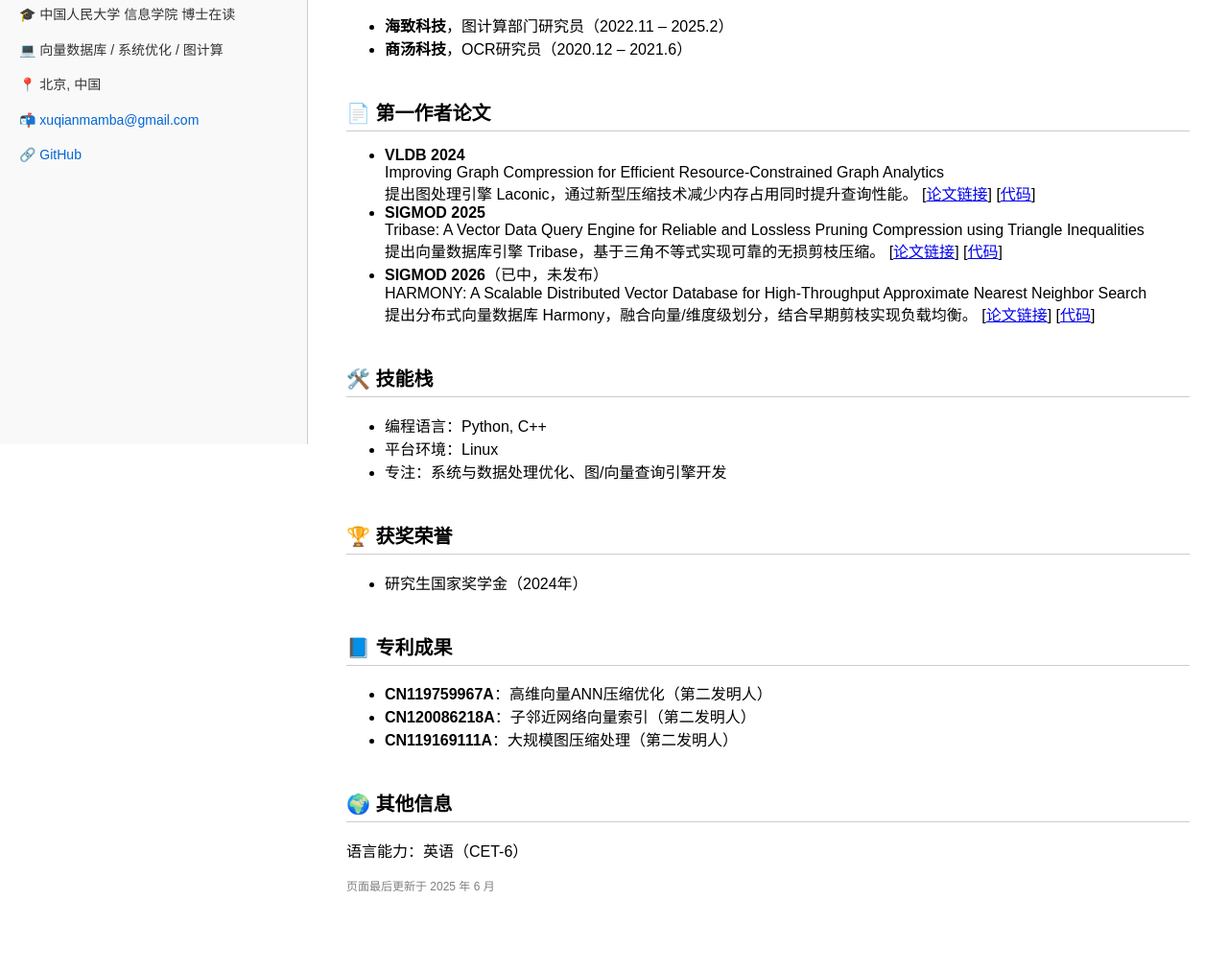
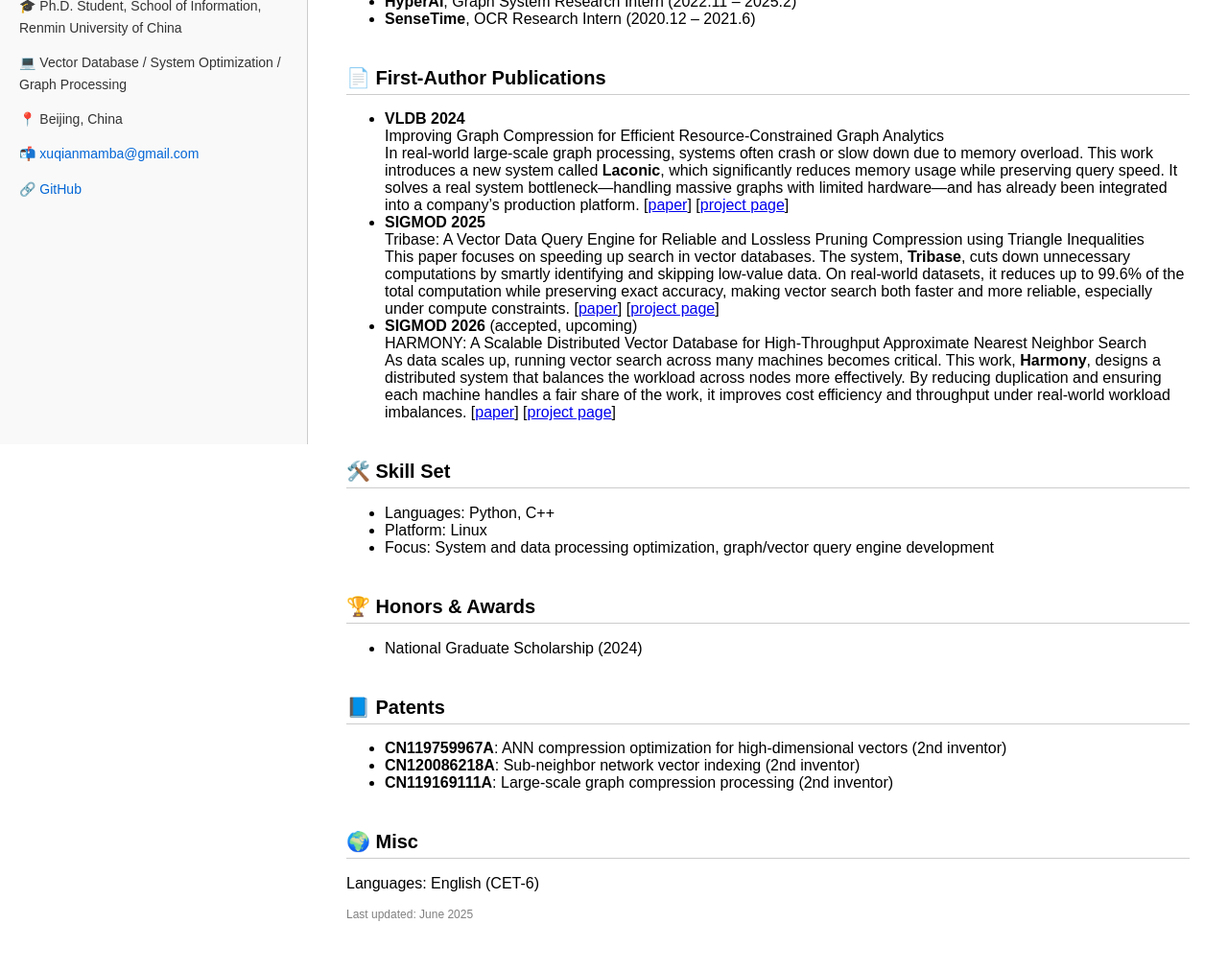
Before and after one commit to xuqianmamba/Profile, a plain HTML site: page index.html in a window 1280 px wide. Shown: the part 397-1409 px from the top of the page at 96% size. Before the commit the page ends 1380 px from the top, so only its background shows below. Drawn offline with Linux system fonts and the light colour scheme.

Commit message:
Update index.html

```diff
--- a/index.html
+++ b/index.html
@@ -1,8 +1,8 @@
 <!DOCTYPE html>
-<html lang="zh">
+<html lang="en">
 <head>
   <meta charset="UTF-8">
-  <title>Qian Xu 许骞</title>
+  <title>Qian Xu</title>
   <style>
     body {
       font-family: sans-serif;
@@ -49,71 +49,71 @@
 <body>
   <div class="sidebar">
     <img src="https://raw.githubusercontent.com/xuqianmamba/Profile/main/%E7%AE%80%E5%8E%86%E7%85%A7%E7%89%87.jpg" alt="Qian Xu">
-    <h1>许骞 / Qian Xu</h1>
-    <p>🎓 中国人民大学 信息学院 博士在读</p>
-    <p>💻 向量数据库 / 系统优化 / 图计算</p>
-    <p>📍 北京, 中国</p>
+    <h1>Qian Xu</h1>
+    <p>🎓 Ph.D. Student, School of Information, Renmin University of China</p>
+    <p>💻 Vector Database / System Optimization / Graph Processing</p>
+    <p>📍 Beijing, China</p>
     <p>📬 <a href="mailto:xuqianmamba@gmail.com">xuqianmamba@gmail.com</a></p>
     <p>🔗 <a href="https://github.com/xuqianmamba">GitHub</a></p>
   </div>
 
   <div class="main">
-    <h2>🧠 简介</h2>
-    <p>我目前是中国人民大学计算机学院博士在读，研究方向涵盖图计算系统、向量数据库和压缩技术。关注在资源受限场景下提升查询性能与系统吞吐量，致力于系统级优化与高效索引方法的设计实现。</p>
+    <h2>🧠 About Me</h2>
+    <p>I am currently a Ph.D. student in the School of Information, Renmin University of China. My research focuses on graph systems, vector databases, and compression techniques, aiming to boost query performance and system throughput in resource-constrained environments through system-level optimization and efficient indexing.</p>
 
-    <h2>🎓 教育经历</h2>
+    <h2>🎓 Education</h2>
     <ul>
-      <li><strong>中国人民大学</strong>，计算机科学与技术，博士（2023.9 – 至今）</li>
-      <li><strong>中国人民大学</strong>，计算机科学与技术，学士（2019.9 – 2023.6）</li>
+      <li><strong>Renmin University of China</strong>, Ph.D. in Computer Science (2023.9 – present)</li>
+      <li><strong>Renmin University of China</strong>, B.Sc. in Computer Science (2019.9 – 2023.6)</li>
     </ul>
 
-    <h2>💼 工作经历</h2>
+    <h2>💼 Experience</h2>
     <ul>
-      <li><strong>海致科技</strong>，图计算部门研究员（2022.11 – 2025.2）</li>
-      <li><strong>商汤科技</strong>，OCR研究员（2020.12 – 2021.6）</li>
+      <li><strong>HyperAI</strong>, Graph System Research Intern (2022.11 – 2025.2)</li>
+      <li><strong>SenseTime</strong>, OCR Research Intern (2020.12 – 2021.6)</li>
     </ul>
 
-    <h2>📄 第一作者论文</h2>
+    <h2>📄 First-Author Publications</h2>
     <ul>
       <li><strong>VLDB 2024</strong><br>
         Improving Graph Compression for Efficient Resource-Constrained Graph Analytics<br>
-        提出图处理引擎 Laconic，通过新型压缩技术减少内存占用同时提升查询性能。
-        [<a href="https://dl.acm.org/doi/abs/10.14778/3665844.3665852">论文链接</a>] [<a href="https://github.com/xuqianmamba/Laconic">代码</a>]
+        In real-world large-scale graph processing, systems often crash or slow down due to memory overload. This work introduces a new system called <strong>Laconic</strong>, which significantly reduces memory usage while preserving query speed. It solves a real system bottleneck—handling massive graphs with limited hardware—and has already been integrated into a company’s production platform.
+        [<a href="https://dl.acm.org/doi/abs/10.14778/3665844.3665852">paper</a>] [<a href="https://github.com/xuqianmamba/Laconic">project page</a>]
       </li>
       <li><strong>SIGMOD 2025</strong><br>
         Tribase: A Vector Data Query Engine for Reliable and Lossless Pruning Compression using Triangle Inequalities<br>
-        提出向量数据库引擎 Tribase，基于三角不等式实现可靠的无损剪枝压缩。
-        [<a href="https://dl.acm.org/doi/10.1145/3709743">论文链接</a>] [<a href="https://github.com/xuqianmamba/Tribase">代码</a>]
+        This paper focuses on speeding up search in vector databases. The system, <strong>Tribase</strong>, cuts down unnecessary computations by smartly identifying and skipping low-value data. On real-world datasets, it reduces up to 99.6% of the total computation while preserving exact accuracy, making vector search both faster and more reliable, especially under compute constraints.
+        [<a href="https://dl.acm.org/doi/10.1145/3709743">paper</a>] [<a href="https://github.com/xuqianmamba/Tribase">project page</a>]
       </li>
-      <li><strong>SIGMOD 2026</strong>（已中，未发布）<br>
+      <li><strong>SIGMOD 2026</strong> (accepted, upcoming)<br>
         HARMONY: A Scalable Distributed Vector Database for High-Throughput Approximate Nearest Neighbor Search<br>
-        提出分布式向量数据库 Harmony，融合向量/维度级划分，结合早期剪枝实现负载均衡。
-        [<a href="https://arxiv.org/abs/2506.14707">论文链接</a>] [<a href="https://github.com/xuqianmamba/Harmony">代码</a>]
+        As data scales up, running vector search across many machines becomes critical. This work, <strong>Harmony</strong>, designs a distributed system that balances the workload across nodes more effectively. By reducing duplication and ensuring each machine handles a fair share of the work, it improves cost efficiency and throughput under real-world workload imbalances.
+        [<a href="https://arxiv.org/abs/2506.14707">paper</a>] [<a href="https://github.com/xuqianmamba/Harmony">project page</a>]
       </li>
     </ul>
 
-    <h2>🛠️ 技能栈</h2>
+    <h2>🛠️ Skill Set</h2>
     <ul>
-      <li>编程语言：Python, C++</li>
-      <li>平台环境：Linux</li>
-      <li>专注：系统与数据处理优化、图/向量查询引擎开发</li>
+      <li>Languages: Python, C++</li>
+      <li>Platform: Linux</li>
+      <li>Focus: System and data processing optimization, graph/vector query engine development</li>
     </ul>
 
-    <h2>🏆 获奖荣誉</h2>
+    <h2>🏆 Honors & Awards</h2>
     <ul>
-      <li>研究生国家奖学金（2024年）</li>
+      <li>National Graduate Scholarship (2024)</li>
     </ul>
 
-    <h2>📘️ 专利成果</h2>
+    <h2>📘️ Patents</h2>
     <ul>
-      <li><strong>CN119759967A</strong>：高维向量ANN压缩优化（第二发明人）</li>
-      <li><strong>CN120086218A</strong>：子邻近网络向量索引（第二发明人）</li>
-      <li><strong>CN119169111A</strong>：大规模图压缩处理（第二发明人）</li>
+      <li><strong>CN119759967A</strong>: ANN compression optimization for high-dimensional vectors (2nd inventor)</li>
+      <li><strong>CN120086218A</strong>: Sub-neighbor network vector indexing (2nd inventor)</li>
+      <li><strong>CN119169111A</strong>: Large-scale graph compression processing (2nd inventor)</li>
     </ul>
 
-    <h2>🌍 其他信息</h2>
-    <p>语言能力：英语（CET-6）</p>
-    <p style="font-size: 12px; color: gray;">页面最后更新于 2025 年 6 月</p>
+    <h2>🌍 Misc</h2>
+    <p>Languages: English (CET-6)</p>
+    <p style="font-size: 12px; color: gray;">Last updated: June 2025</p>
   </div>
 </body>
 </html>
```
